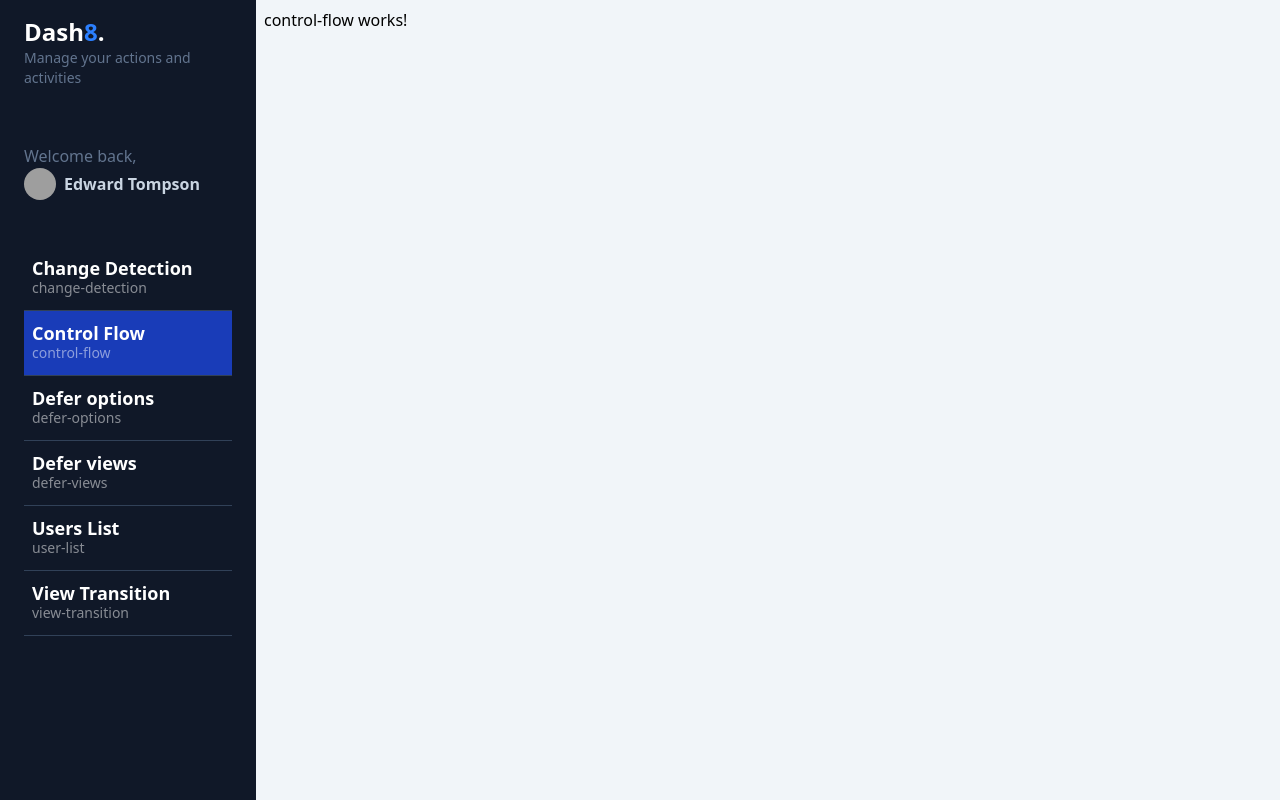
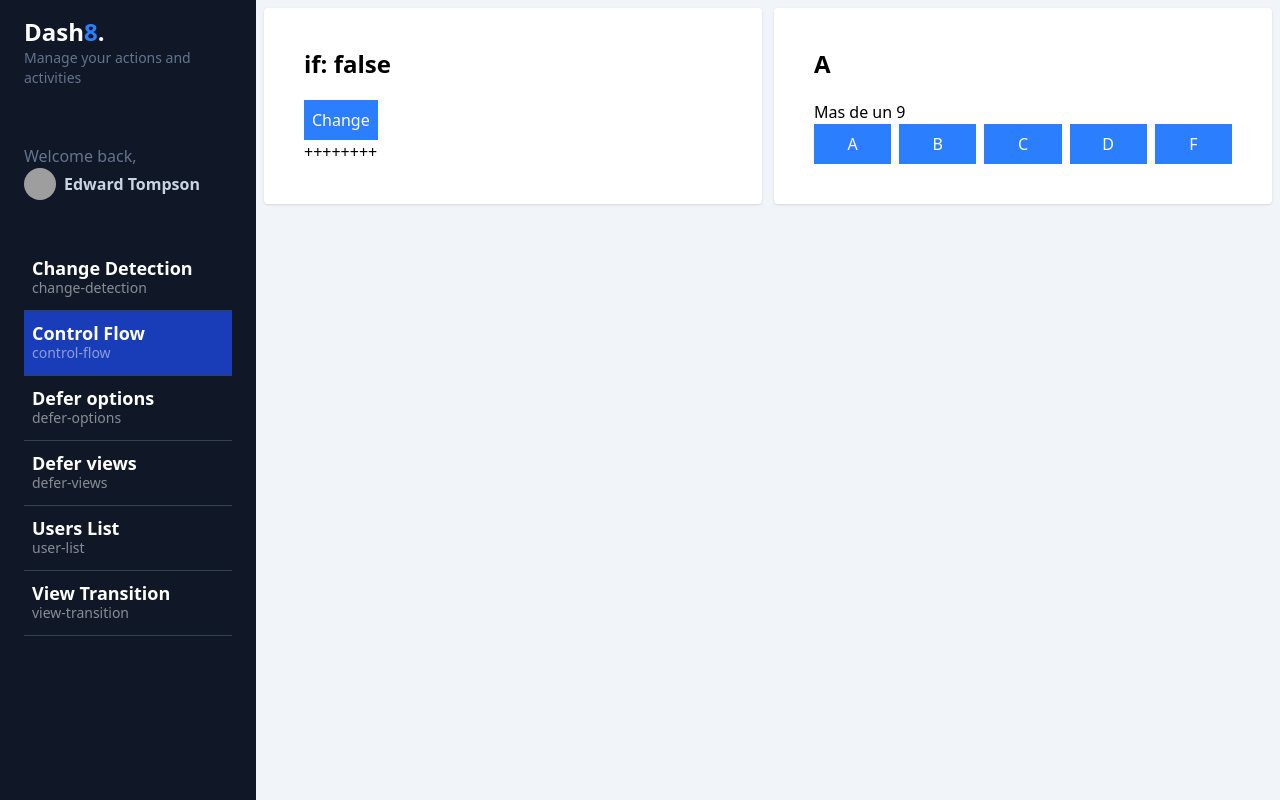
Before and after one commit to NachoGM27/dashboardAngular, an Angular app: page /dashboard/control-flow in a window 1280 px wide. Built offline with nearby package versions, Linux system fonts and the light colour scheme; grey boxes are pictures that could not be loaded.

Commit message:
if, for y switch

```diff
--- a/src/app/dashboard/pages/control-flow/control-flow.html
+++ b/src/app/dashboard/pages/control-flow/control-flow.html
@@ -1 +1,42 @@
-<p>control-flow works!</p>
+<section class="grid grid-cols-1 md:grid-cols-2 gap-3">
+    <div class="bg-white rounded shadow p-10">
+      <h2 class="text-2xl font-bold mb-5">if: {{showContent()}}</h2>
+
+      <button (click)="changeContent()" class="p-2 bg-blue-500 text-white">Change</button>
+
+      @if(showContent()){
+        <p>Es true</p>
+      } @else {
+        <p>++++++++</p>
+      }
+    </div>
+
+    <div class="bg-white rounded shadow p-10">
+      <h2 class="text-2xl font-bold mb-5">{{grade()}}</h2>
+      @switch (grade()) {
+        @case ('A'){
+          <p>Mas de un 9</p>
+        }
+        @case ('B'){
+          <p>Entre 8 y 9</p>
+        }
+        @case ('C'){
+          <p>Entre 7 y 8</p>
+        }
+        @case ('D'){
+          <p>Entre 5 y 7</p>
+        }
+        @default{
+          <p>Suspenso</p>
+        }
+      }
+      <div class="grid grid-cols-5 gap-2">
+        <button (click)="grade.set('A')" class="p-2 bg-blue-500 text-white">A</button>
+        <button (click)="grade.set('B')" class="p-2 bg-blue-500 text-white">B</button>
+        <button (click)="grade.set('C')" class="p-2 bg-blue-500 text-white">C</button>
+        <button (click)="grade.set('D')" class="p-2 bg-blue-500 text-white">D</button>
+        <button (click)="grade.set('F')" class="p-2 bg-blue-500 text-white">F</button>
+      </div>
+
+    </div>
+</section>
--- a/src/app/dashboard/pages/control-flow/control-flow.ts
+++ b/src/app/dashboard/pages/control-flow/control-flow.ts
@@ -1,4 +1,6 @@
-import { Component } from '@angular/core';
+import { Component, signal } from '@angular/core';
+
+type Grade = 'A'|'B'|'C'|'D'|'F';
 
 @Component({
   selector: 'app-control-flow',
@@ -7,4 +9,11 @@ import { Component } from '@angular/core';
 })
 export default class ControlFlow {
 
+  public showContent = signal(false);
+  public grade = signal<Grade>('A');
+
+  public changeContent(){
+    this.showContent.update(value => !value);
+  }
+
 }
```
